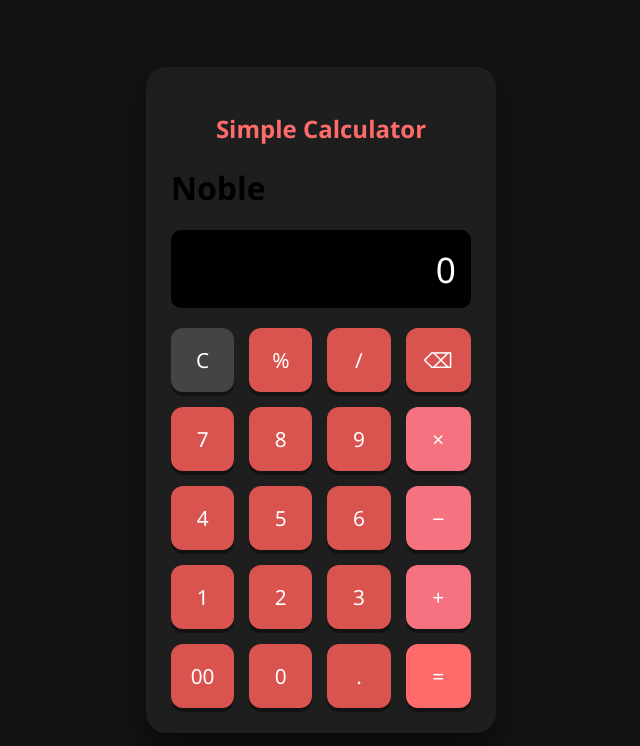
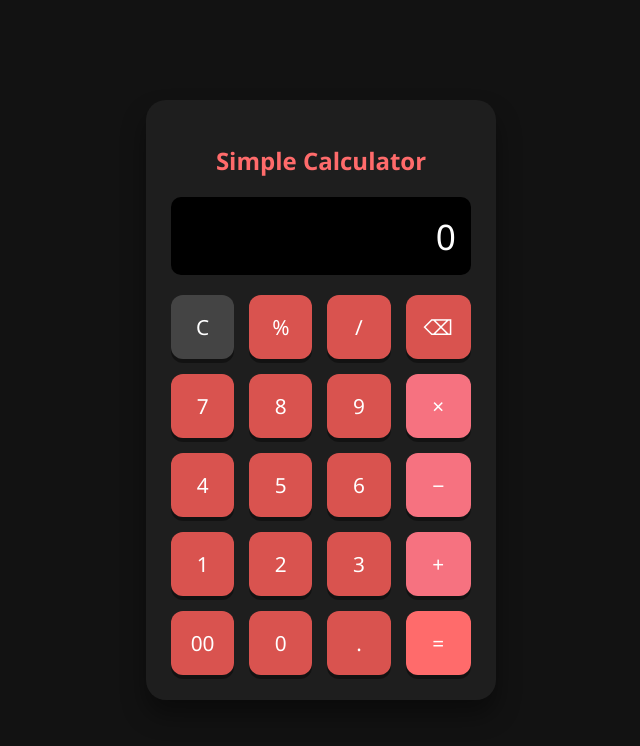
Before and after one commit to noblesujani/Lab1, a plain HTML site: page index.html in a window 1280 px wide. Shown: the whole page, without its empty margins (319-959 px from the left). Drawn offline with Linux system fonts and the light colour scheme.

Commit message:
Update index.html

```diff
--- a/index.html
+++ b/index.html
@@ -120,7 +120,6 @@
 
   <div class="calculator">
     <h2>Simple Calculator</h2>
-    <h1>Noble</h1>
     <div class="display" id="display">0</div>
     <div class="buttons">
       <button class="clear" onclick="clearDisplay()">C</button>
```
